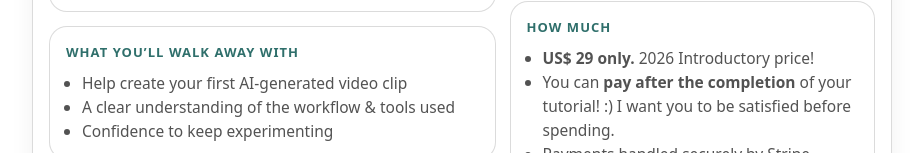
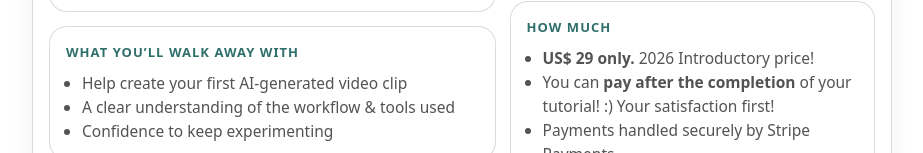
Before and after one commit to emanoj1/emanoj-website, a React (Vite) app: page /make-ai-movies in a window 1280 px wide. Shown: the part 647-800 px from the top of the page, without its empty margins (178-1101 px from the left). Built offline with nearby package versions, Linux system fonts and the light colour scheme.

Commit message:
Update content - Satisfaction

```diff
--- a/src/pages/MakeAiMovies.jsx
+++ b/src/pages/MakeAiMovies.jsx
@@ -164,7 +164,7 @@ export default function MakeAiMovies() {
                   </li>
                   <li>
                     You can <strong>pay after the completion</strong> of your
-                    tutorial! :) I want you to be satisfied before spending.
+                    tutorial! :) Your satisfaction first!
                   </li>
                   <li>Payments handled securely by Stripe Payments.</li>
                 </ul>
```
